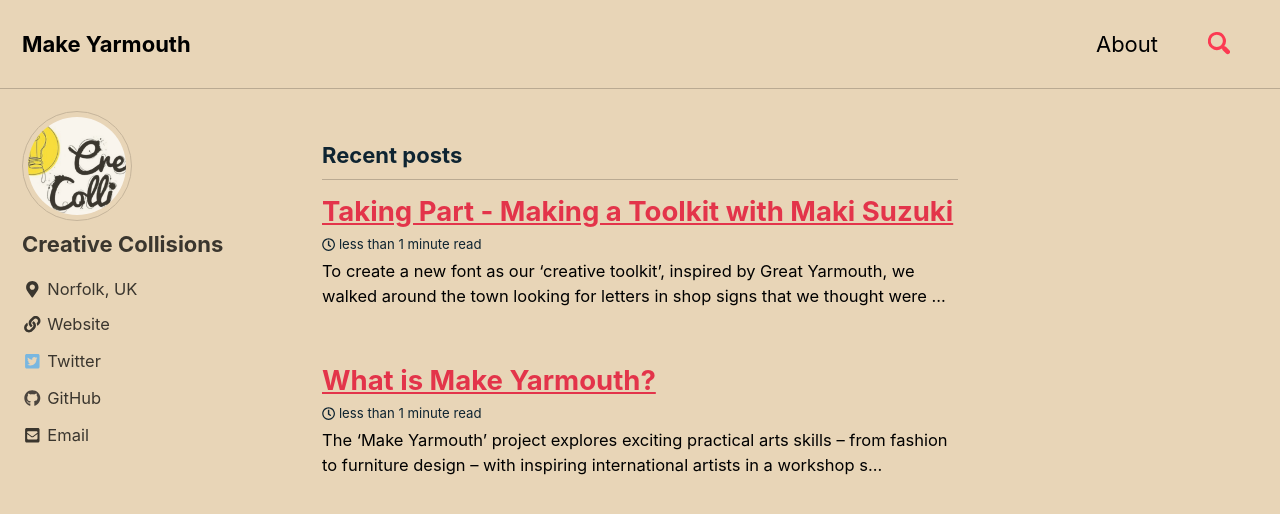
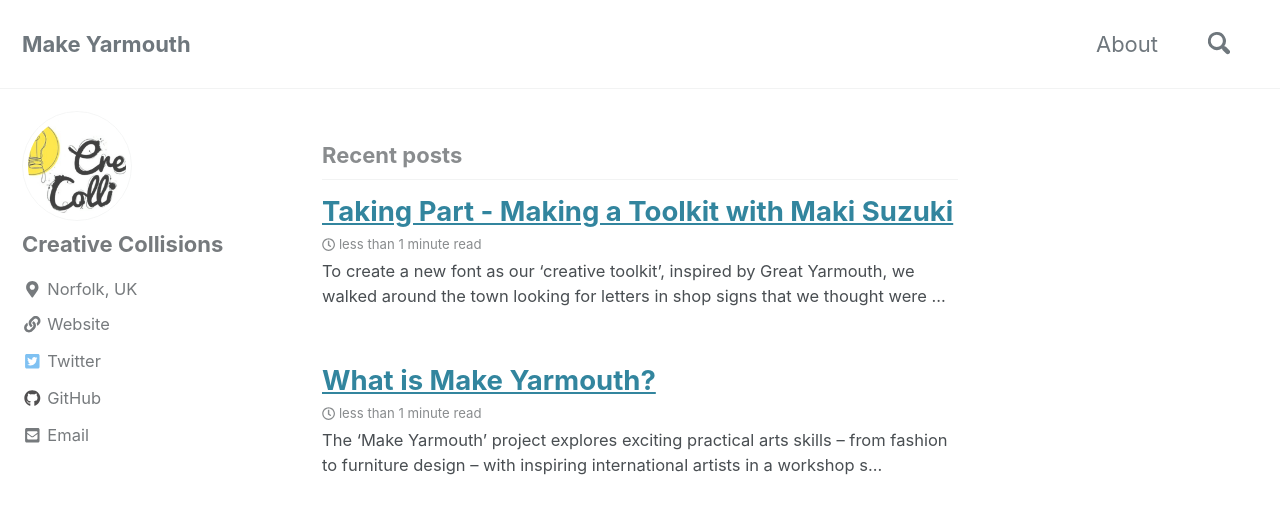
Before and after one commit to creative-collisions/make-yarmouth, a Jekyll site: the page built from docs/index.html, in a window 1280 px wide and 900 px high. Shown: the top 514 px of the window. Built offline with Jekyll 4.4.1, drawn with Linux system fonts in a browser that asks for light colours; cached includes are drawn as plain includes; nearby versions of some CDN libraries; the list of posts is cut into pages by our own code.

Commit message:
[Site] Updated theme

```diff
--- a/docs/_config.yml
+++ b/docs/_config.yml
@@ -2,7 +2,7 @@
 
 # theme                  : "minimal-mistakes-jekyll"
 # remote_theme           : "mmistakes/minimal-mistakes"
-minimal_mistakes_skin    : "sunrise" # "air", "aqua", "contrast", "dark", "dirt", "neon", "mint", "plum", "sunrise"
+minimal_mistakes_skin    : "default" # "air", "aqua", "contrast", "dark", "dirt", "neon", "mint", "plum", "sunrise"
 
 # Site Settings
 locale                   : "en-US"
```
